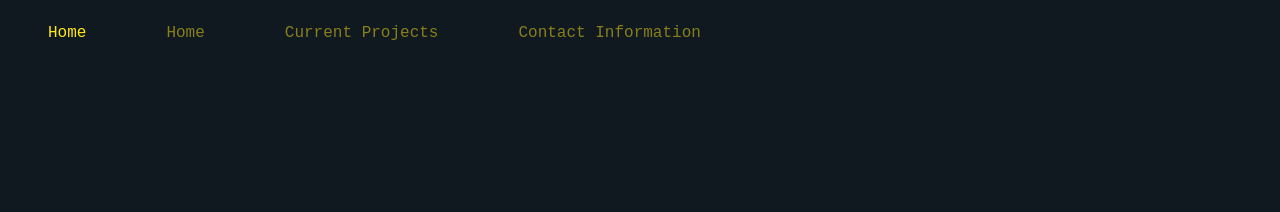
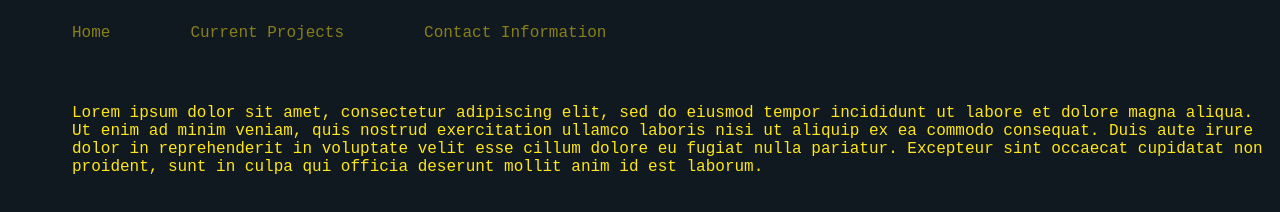
Before and after one commit to Arnav2323/PortfolioSite, a plain HTML site: page index.html in a window 1280 px wide. Drawn offline with Linux system fonts and the light colour scheme.

Commit message:
slight navbar changes

```diff
--- a/index.html
+++ b/index.html
@@ -3,19 +3,23 @@
     <link rel="stylesheet" href="style.css">
 
     <header>
-
         <class id="NavbarOutter">
             <ul id="Navbar">
-            <li>Home</li>
                 <li><a href="index.html">Home</a></li>
                 <li><a href="currentprojects.html">Current Projects</a></li>
                 <li><a href="contactinfo.html">Contact Information</a></li>
             </ul>
         </class>
-
     </header>
 
     <body>
+        <p>Lorem ipsum dolor sit amet, consectetur adipiscing elit,
+            sed do eiusmod tempor incididunt ut labore et dolore magna aliqua.
+            Ut enim ad minim veniam, quis nostrud exercitation ullamco laboris nisi ut
+            aliquip ex ea commodo consequat. Duis aute irure dolor in reprehenderit in
+            voluptate velit esse cillum dolore eu fugiat nulla pariatur. Excepteur sint
+            occaecat cupidatat non proident, sunt in culpa qui officia deserunt mollit anim
+            id est laborum.
 
     </body>
 
--- a/style.css
+++ b/style.css
@@ -1,4 +1,5 @@
 *{
+    padding: 0em;
     color: #FEE715FF;
     font-family: "Courier New", "Lucida Console", "Monospace";
     text-decoration: none;
@@ -6,10 +7,12 @@
 
 header{
     background-color: #101820FF;
+    padding-bottom: 5em;
 }
 
 body{
-    background-color: #101820FF;
+    padding-left: 4em;
+    background-color: #101820;
 }
 
 #Navbar{
@@ -29,4 +32,5 @@ a{
 
 a:hover{
     opacity: 1;
+    color: #f200ff;
 }
```
Also changed, not shown: contactinfo.html (+0 -1 lines), currentprojects.html (+0 -1 lines). Lines whose indentation alone changed are shown as unchanged.
